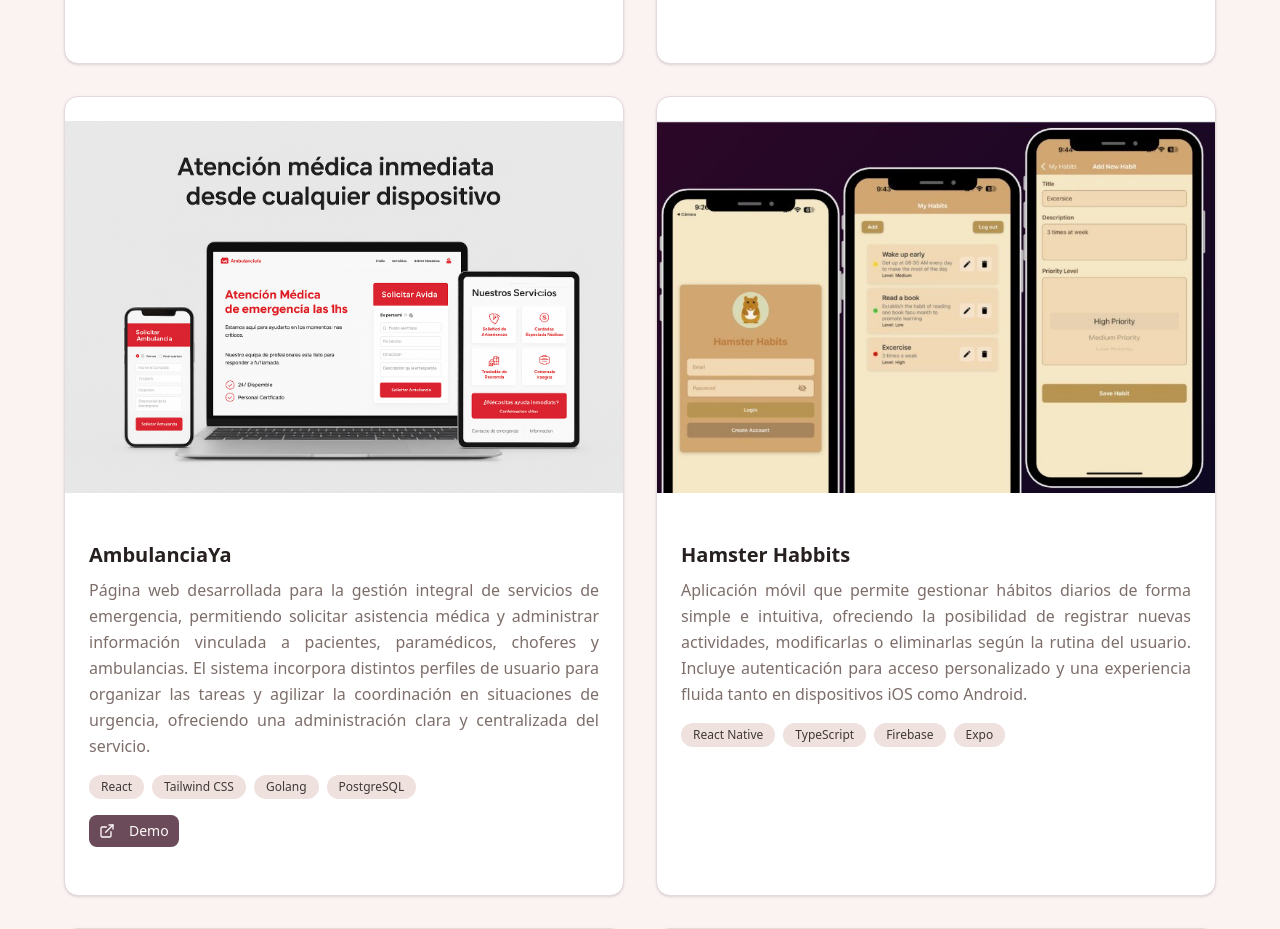
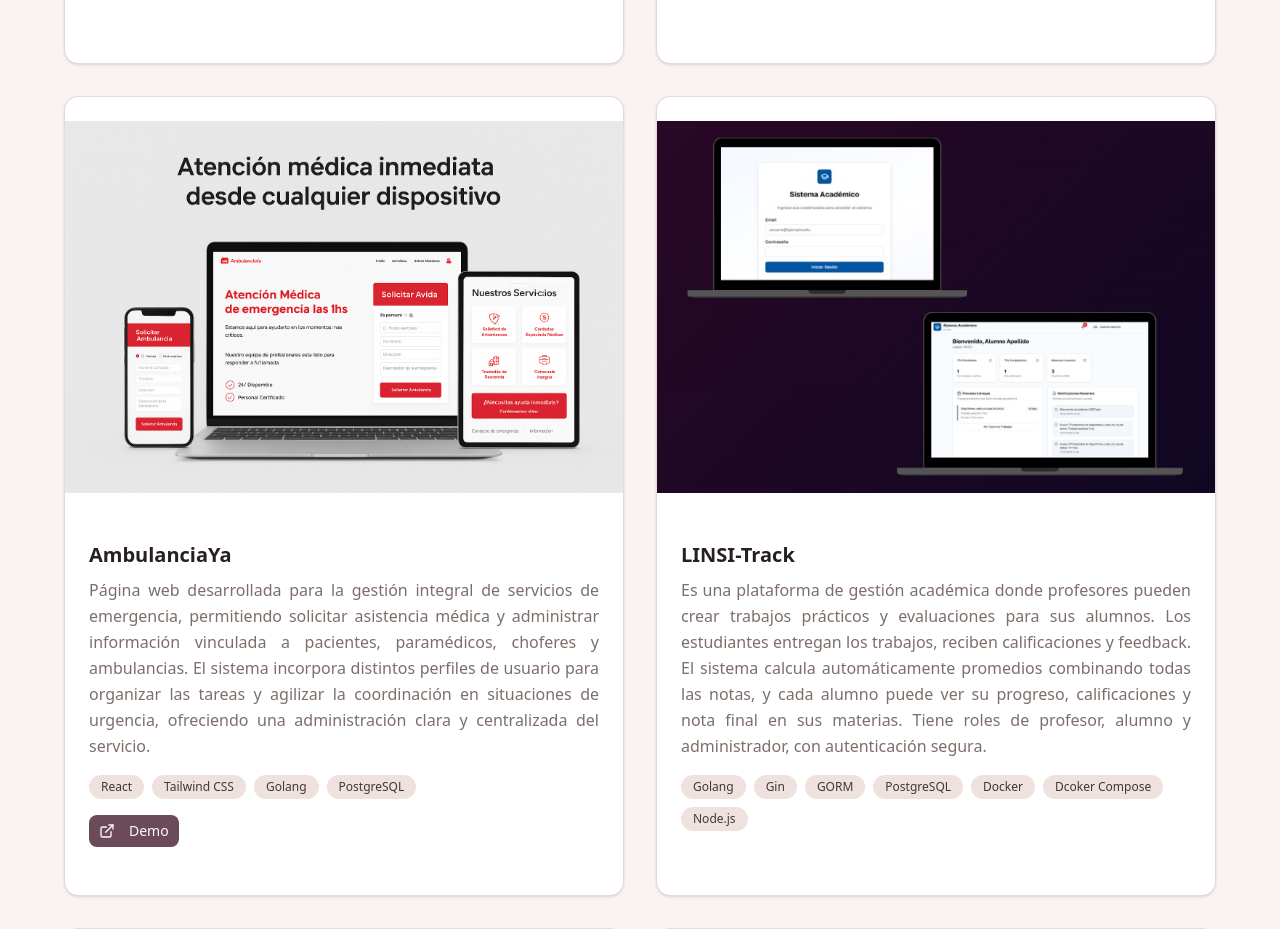
Before and after one commit to oriana-monaldi/portfolio, a Next.js app: page / in a window 1280 px wide. Shown: the part 3400-4329 px from the top of the page. Built offline with nearby package versions, Linux system fonts and the light colour scheme; no server answers; the database is empty.

Commit message:
añade proyecto

```diff
--- a/components/projects.tsx
+++ b/components/projects.tsx
@@ -63,12 +63,20 @@ const projects: Project[] = [
     github: "#",
     demo: "https://ambulancia-ya.vercel.app/",
   },
-  {
-    title: "Hamster Habbits",
+    {
+    title: "LINSI-Track",
     description:
-      "Aplicación móvil que permite gestionar hábitos diarios de forma simple e intuitiva, ofreciendo la posibilidad de registrar nuevas actividades, modificarlas o eliminarlas según la rutina del usuario. Incluye autenticación para acceso personalizado y una experiencia fluida tanto en dispositivos iOS como Android.",
-    image: "/hamster.jpeg",
-    tags: ["React Native", "TypeScript", "Firebase", "Expo"],
+    "Es una plataforma de gestión académica donde profesores pueden crear trabajos prácticos y evaluaciones para sus alumnos. Los estudiantes entregan los trabajos, reciben calificaciones y feedback. El sistema calcula automáticamente promedios combinando todas las notas, y cada alumno puede ver su progreso, calificaciones y nota final en sus materias. Tiene roles de profesor, alumno y administrador, con autenticación segura.",
+    image: "/Linsi.jpeg",
+    tags: [
+      "Golang",
+      "Gin",
+      "GORM",
+      "PostgreSQL",
+      "Docker",
+      "Dcoker Compose",
+      "Node.js"
+    ],
     github: "#",
   },
   {
@@ -79,6 +87,14 @@ const projects: Project[] = [
     tags: ["HTML", "CSS", "JavaScript", "DOM Manipulation"],
     github: "#",
     demo: "https://estellar.vercel.app/",
+  },
+    {
+    title: "Hamster Habbits",
+    description:
+      "Aplicación móvil que permite gestionar hábitos diarios de forma simple e intuitiva, ofreciendo la posibilidad de registrar nuevas actividades, modificarlas o eliminarlas según la rutina del usuario. Incluye autenticación para acceso personalizado y una experiencia fluida tanto en dispositivos iOS como Android.",
+    image: "/hamster.jpeg",
+    tags: ["React Native", "TypeScript", "Firebase", "Expo"],
+    github: "#",
   },
   {
     title: "Heladera Interactiva Manos Libres",
```
Also changed, not shown: public/Linsi.jpeg (added).
